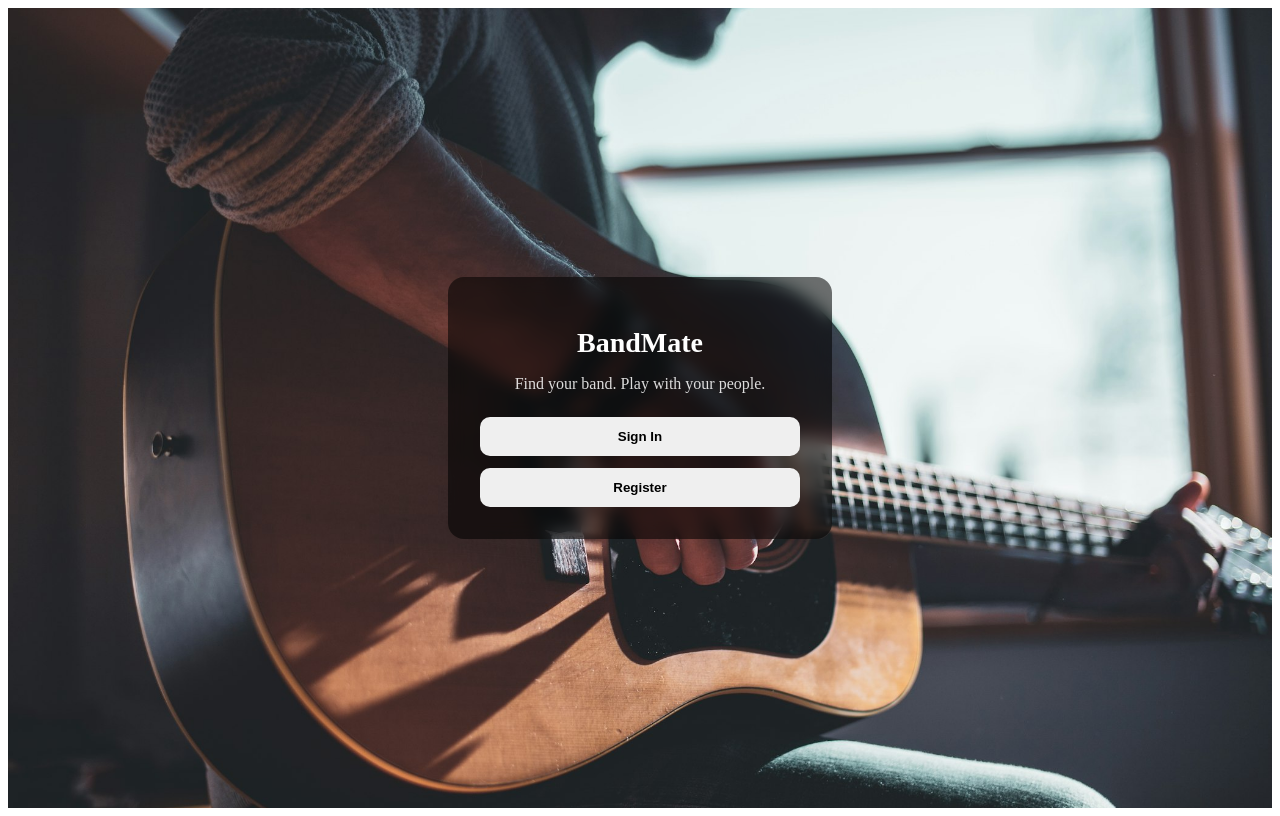
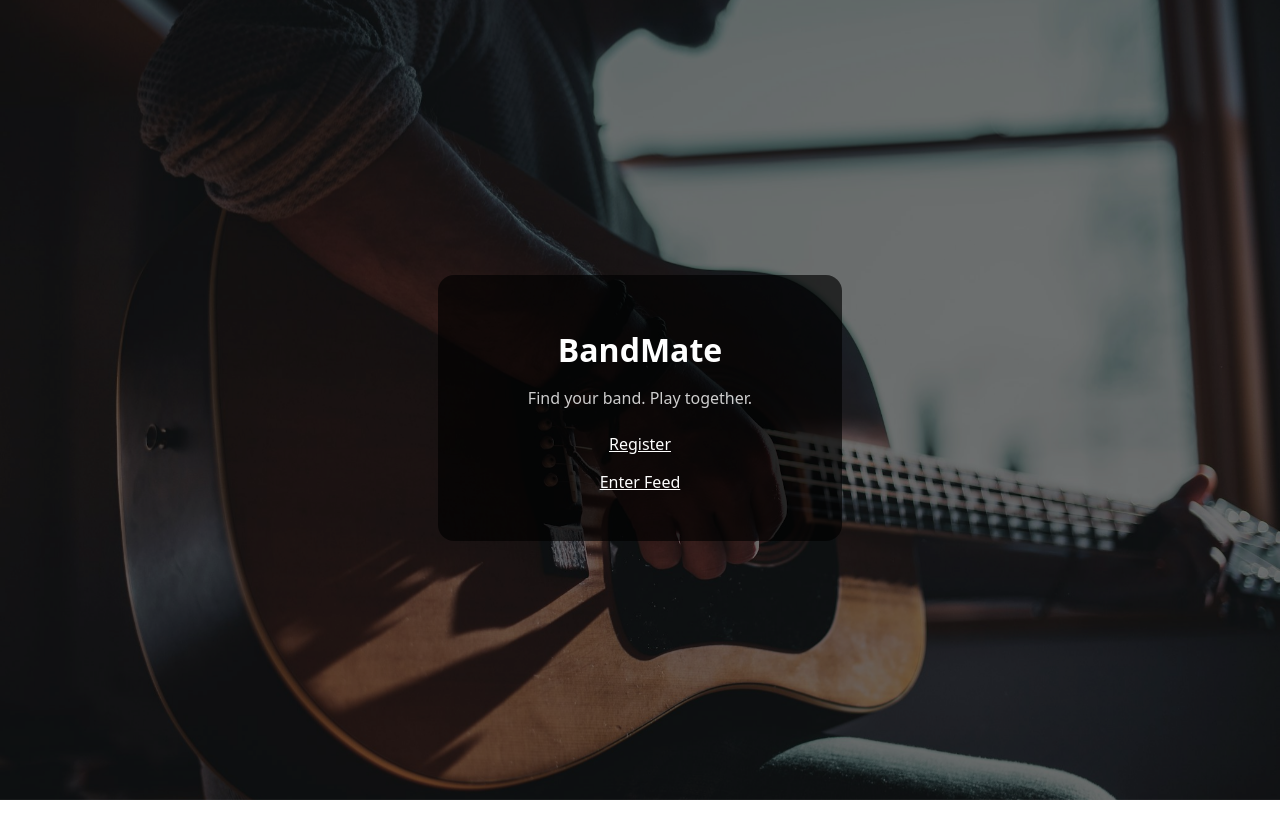
Before and after one commit to mejiasergio2002-max/BandMate, a Next.js app: page / in a window 1280 px wide. Built offline with nearby package versions, Linux system fonts and the light colour scheme.

Commit message:
Fix landing background and working register form

```diff
--- a/app/page.tsx
+++ b/app/page.tsx
@@ -1,65 +1,74 @@
-import Link from "next/link";
-
 export default function Page() {
   return (
+    <div style={{ position: 'relative', minHeight: '100vh' }}>
+      {/* BACKGROUND IMAGE (guaranteed) */}
+      <img
+        src="/landing.jpg"
+        alt="BandMate Landing"
+        style={{
+          position: 'fixed',
+          inset: 0,
+          width: '100%',
+          height: '100%',
+          objectFit: 'cover',
+          zIndex: -2,
+        }}
+      />
+
+      {/* DARK OVERLAY */}
       <div
         style={{
-        minHeight: "100vh",
-        backgroundImage: "url('/landing.jpg')",
-        backgroundSize: "cover",
-        backgroundPosition: "center",
-        display: "flex",
-        alignItems: "center",
-        justifyContent: "center",
+          position: 'fixed',
+          inset: 0,
+          background: 'rgba(0,0,0,0.55)',
+          zIndex: -1,
+        }}
+      />
+
+      {/* CONTENT */}
+      <div
+        style={{
+          minHeight: '100vh',
+          display: 'flex',
+          alignItems: 'center',
+          justifyContent: 'center',
         }}
       >
         <div
           style={{
-          background: "rgba(0,0,0,0.55)",
-          padding: "32px",
-          borderRadius: "16px",
-          width: "320px",
-          textAlign: "center",
-          color: "white",
-          backdropFilter: "blur(8px)",
+            width: 340,
+            padding: 32,
+            borderRadius: 16,
+            background: 'rgba(0,0,0,0.65)',
+            color: 'white',
+            textAlign: 'center',
+            fontFamily: 'system-ui',
           }}
         >
-        <h1 style={{ fontSize: "28px", marginBottom: "8px" }}>BandMate</h1>
-        <p style={{ opacity: 0.85, marginBottom: "24px" }}>
-          Find your band. Play with your people.
+          <h1 style={{ marginBottom: 8 }}>BandMate</h1>
+          <p style={{ opacity: 0.8, marginBottom: 24 }}>
+            Find your band. Play together.
           </p>
 
-        <Link href="/feed">
-          <button
-            style={{
-              width: "100%",
-              padding: "12px",
-              marginBottom: "12px",
-              borderRadius: "10px",
-              border: "none",
-              fontWeight: 600,
-              cursor: "pointer",
-            }}
-          >
-            Sign In
-          </button>
-        </Link>
-
-        <Link href="/feed">
-          <button
-            style={{
-              width: "100%",
-              padding: "12px",
-              borderRadius: "10px",
-              border: "none",
-              fontWeight: 600,
-              cursor: "pointer",
-            }}
+          <p style={{ marginBottom: 12 }}>
+            <a
+              href="/register"
+              style={{ color: 'white', textDecoration: 'underline' }}
             >
               Register
-          </button>
-        </Link>
+            </a>
+          </p>
+
+          <p>
+            <a
+              href="/feed"
+              style={{ color: 'white', textDecoration: 'underline' }}
+            >
+              Enter Feed
+            </a>
+          </p>
         </div>
       </div>
-  );
+    </div>
+  )
 }
```
Lines whose indentation alone changed are shown as unchanged.
